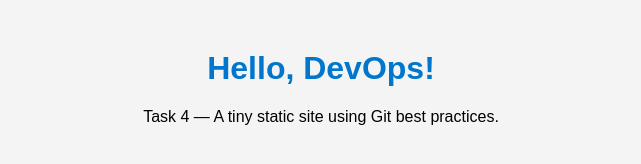
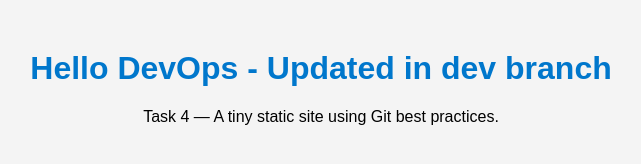
Before and after one commit to vyshnavvijayan1131/HELLO-DEVOPS, a plain HTML site: page src/index.html in a window 1280 px wide. Shown: the whole page, without its empty margins (319-960 px from the left). Drawn offline with Linux system fonts and the light colour scheme.

Commit message:
update: added heading change in dev branch

```diff
--- a/src/index.html
+++ b/src/index.html
@@ -8,7 +8,7 @@
 </head>
 <body>
   <main class="container">
-    <h1>Hello, DevOps!</h1>
+    <h1>Hello DevOps - Updated in dev branch</h1>
     <p>Task 4 — A tiny static site using Git best practices.</p>
   </main>
 </body>
```
